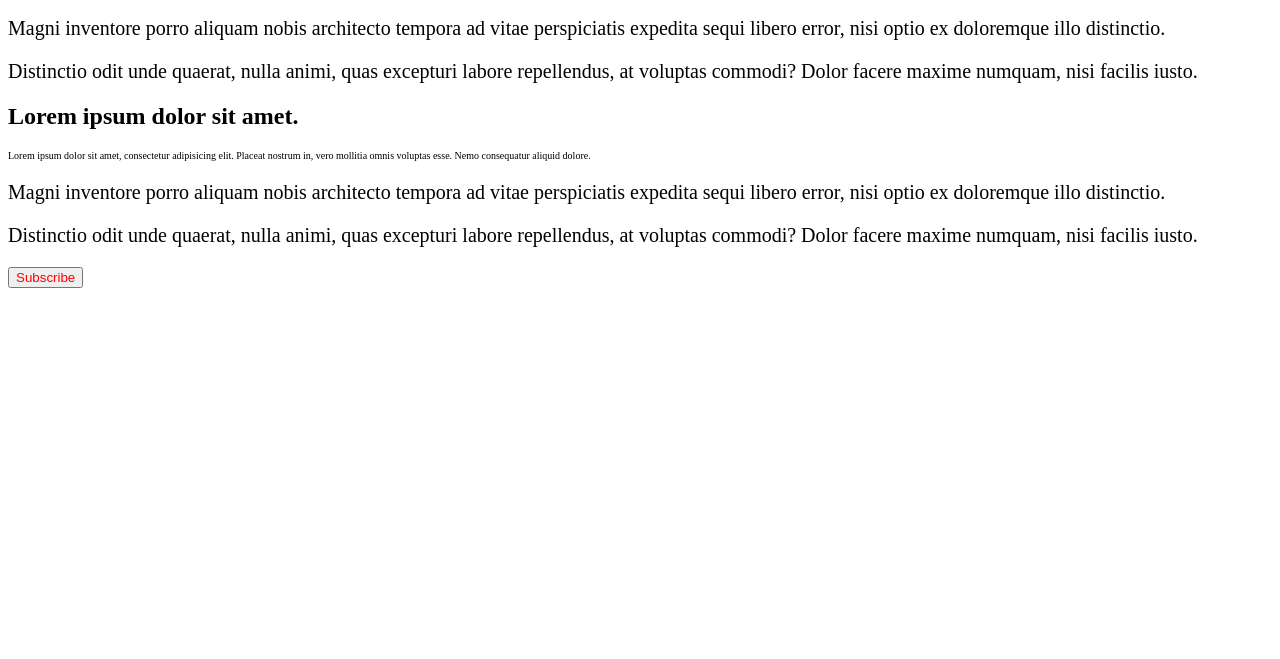
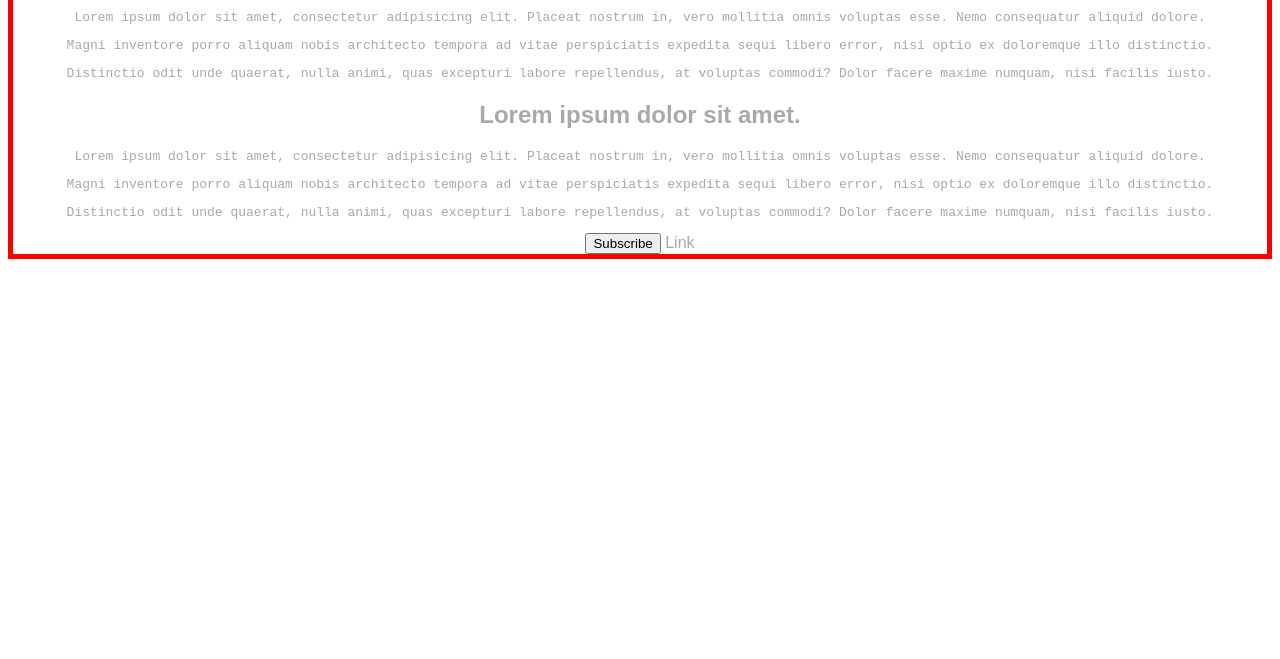
Before and after one commit to AnastasiiaKononova/css-intro, a plain HTML site: page index.html in a window 1280 px wide. Shown: the part 141-800 px from the top of the page. Drawn offline with Linux system fonts and the light colour scheme.

Commit message:
Add inheritance

```diff
--- a/assets/css/style.css
+++ b/assets/css/style.css
@@ -1,37 +1,32 @@
 
-/* Селектор тегу (типу) 0001 */
 h1 {
     color:blue;
+    font-family: initial; /* вимикає спадковість */
+    border: inherit; /* вмикає успадкування */
 }
 
-
-/* Селектор класу 0010*/
-.annotation {
-    font-size: 10px;
+body {
+    font-family: sans-serif;
+    border: 5px red solid;
+    text-align: center;
+    color: darkgrey
 }
 
-p {
-    font-size: 20px;
- }
-
- /* Селектор ідентифікатора 0100 */
-#subscribe-btn {
-    color: red !important;
+p{
+  font-family: monospace;
 }
 
-
-/*subscribe-btn : cebab-case
-subscribeBtn : camelCase (
-                lowerCamelCase
-                UpperCamelCase (PascalCase)
-                )
- subscribe_btn : snake_case
- I_AM_CONSTANT
- */
-
-
+/* use case */
+a{
+    color: inherit;
+    text-decoration: none;
+}
 
 /*
 Каскадність - якщо одна і та сама властивість визначена для одного і того самого селектора, то пріорітетна та, що оголошена останньою */
 
 /* Специфічнічть - якщо одна і та сама властивість запсиана в різних по специфічності селеткорах, то пріорітетніша в селекторі з більшою вагою */
+
+/*
+спадкування - властивості для тексту успадковуються
+*/
--- a/index.html
+++ b/index.html
@@ -11,17 +11,17 @@
    <h1>Lorem ipsum dolor sit.</h1>
 
    <h2>Lorem ipsum dolor sit amet.</h2>
-   <p class ="annotation">Lorem ipsum dolor sit amet, consectetur adipisicing elit. Placeat nostrum in, vero mollitia omnis voluptas esse. Nemo consequatur aliquid dolore.</p>
+   <p>Lorem ipsum dolor sit amet, consectetur adipisicing elit. Placeat nostrum in, vero mollitia omnis voluptas esse. Nemo consequatur aliquid dolore.</p>
    <p>Magni inventore porro aliquam nobis architecto tempora ad vitae perspiciatis expedita sequi libero error, nisi optio ex doloremque illo distinctio.</p>
    <p>Distinctio odit unde quaerat, nulla animi, quas excepturi labore repellendus, at voluptas commodi? Dolor facere maxime numquam, nisi facilis iusto.</p>
 
    <h2>Lorem ipsum dolor sit amet.</h2>
-   <p class ="annotation">Lorem ipsum dolor sit amet, consectetur adipisicing elit. Placeat nostrum in, vero mollitia omnis voluptas esse. Nemo consequatur aliquid dolore.</p>
+   <p>Lorem ipsum dolor sit amet, consectetur adipisicing elit. Placeat nostrum in, vero mollitia omnis voluptas esse. Nemo consequatur aliquid dolore.</p>
    <p>Magni inventore porro aliquam nobis architecto tempora ad vitae perspiciatis expedita sequi libero error, nisi optio ex doloremque illo distinctio.</p>
    <p>Distinctio odit unde quaerat, nulla animi, quas excepturi labore repellendus, at voluptas commodi? Dolor facere maxime numquam, nisi facilis iusto.</p>
 
-   <!--Специфічнічть - 1000 -->
-    <button style="color: green" id="subscribe-btn">Subscribe</button>
+    <button>Subscribe</button>
+    <a href="#">Link</a>
 
 
 </body>
```
